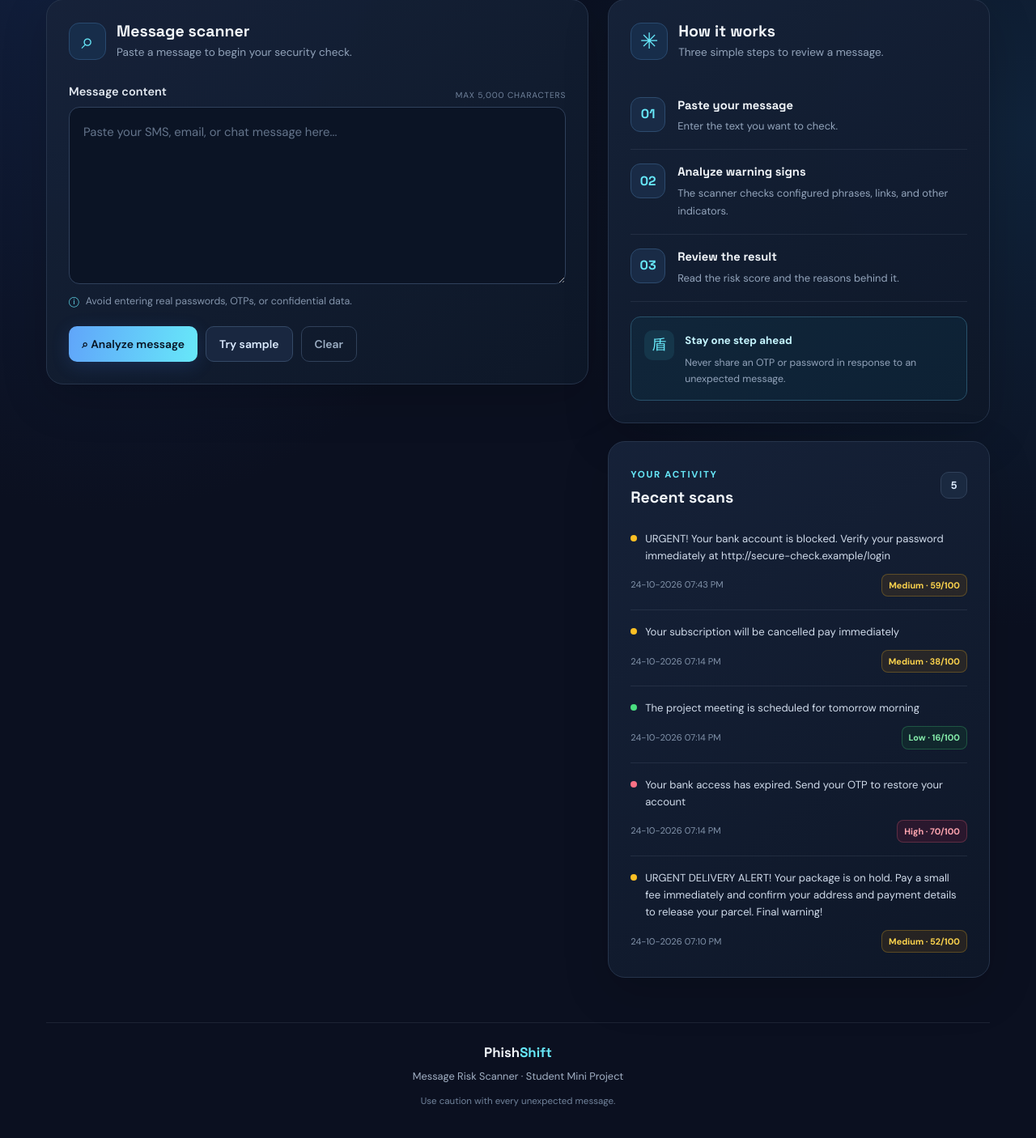
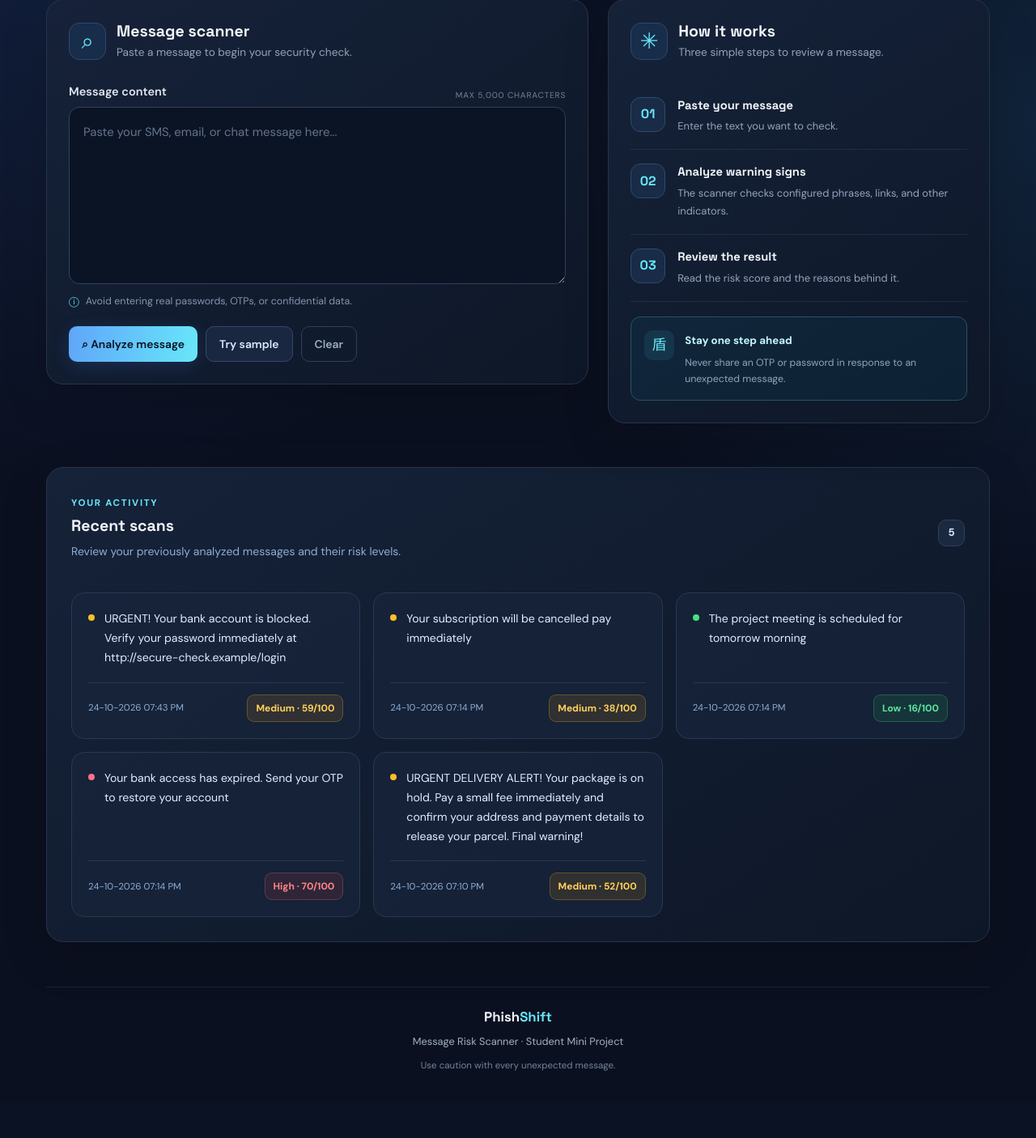
Before and after one commit to Arun-227/PhishShift-Message-Risk-Scanner, a Flask app: page / in a window 1280 px wide. Shown: the part 373-1779 px from the top of the page at 81% size. After the commit the page ends 1696 px from the top, so only its background shows below. Run offline with Flask 3, Linux system fonts and the light colour scheme; data comes from the database, SQL or seed files in the repository.

Commit message:
Update index.html

```diff
--- a/templates/index.html
+++ b/templates/index.html
@@ -5,7 +5,6 @@
     <meta charset="UTF-8">
     <meta name="viewport" content="width=device-width, initial-scale=1.0">
     <meta name="theme-color" content="#0b1020">
-
     <title>PhishShift | Message Risk Scanner</title>
 
     <link
@@ -16,6 +15,123 @@
         rel="stylesheet"
         href="{{ url_for('static', filename='style.css') }}"
     >
+    <style>
+        /* Full-width recent scans */
+        .full-width-history {
+            width: 100%;
+            max-width: none;
+            margin-top: 32px;
+            padding: 30px;
+            box-sizing: border-box;
+        }
+
+        .history-description {
+            color: #8faed5;
+            margin-top: 8px;
+            font-size: 14px;
+        }
+
+        .history-grid {
+            display: grid;
+            grid-template-columns: repeat(3, minmax(0, 1fr));
+            gap: 16px;
+            margin-top: 24px;
+        }
+
+        .full-width-history .history-row {
+            display: flex;
+            flex-direction: column;
+            justify-content: space-between;
+            gap: 18px;
+            min-width: 0;
+            padding: 20px;
+            border: 1px solid #283953;
+            border-radius: 16px;
+            background: rgba(24, 38, 61, 0.65);
+            transition: border-color 0.2s, transform 0.2s;
+        }
+
+        .full-width-history .history-row:hover {
+            border-color: #38bdf8;
+            transform: translateY(-3px);
+        }
+
+        .full-width-history .history-message {
+            display: flex;
+            align-items: flex-start;
+            gap: 12px;
+        }
+
+        .full-width-history .history-message p {
+            margin: 0;
+            color: #e3edff;
+            line-height: 1.7;
+            overflow-wrap: anywhere;
+        }
+
+        .full-width-history .history-meta {
+            display: flex;
+            flex-wrap: wrap;
+            justify-content: space-between;
+            align-items: center;
+            gap: 10px;
+            padding-top: 14px;
+            border-top: 1px solid #283953;
+        }
+
+        .full-width-history .history-meta small {
+            color: #8faed5;
+        }
+
+        .full-width-history .history-badge {
+            display: inline-block;
+            padding: 7px 10px;
+            border-radius: 9px;
+            font-size: 12px;
+            font-weight: 700;
+            white-space: nowrap;
+        }
+
+        .full-width-history .history-badge.risk-high {
+            color: #ff8585;
+            background: rgba(239, 68, 68, 0.12);
+        }
+
+        .full-width-history .history-badge.risk-medium {
+            color: #ffd15c;
+            background: rgba(245, 158, 11, 0.12);
+        }
+
+        .full-width-history .history-badge.risk-low {
+            color: #5ee6a0;
+            background: rgba(34, 197, 94, 0.12);
+        }
+
+        .full-width-history .empty-history {
+            margin-top: 20px;
+            padding: 30px;
+            text-align: center;
+            border: 1px dashed #344761;
+            border-radius: 14px;
+            color: #9db3d2;
+        }
+
+        @media (max-width: 1000px) {
+            .history-grid {
+                grid-template-columns: repeat(2, minmax(0, 1fr));
+            }
+        }
+
+        @media (max-width: 600px) {
+            .full-width-history {
+                padding: 20px;
+            }
+
+            .history-grid {
+                grid-template-columns: 1fr;
+            }
+        }
+    </style>
 </head>
 
 <body>
@@ -34,6 +150,8 @@
 </nav>
 
 <main class="container main-container">
+
+    <!-- HERO SECTION -->
     <section class="hero-section">
         <div class="hero-tag">
             <span class="hero-tag-dot"></span>
@@ -51,9 +169,13 @@
         </p>
     </section>
 
+    <!-- MAIN TWO-COLUMN SECTION -->
     <div class="row g-4 align-items-start">
+
+        <!-- MESSAGE SCANNER -->
         <div class="col-lg-7">
             <section class="panel scanner-panel">
+
                 <div class="section-heading">
                     <div class="heading-icon">⌕</div>
                     <div>
@@ -67,7 +189,9 @@
                         <label for="message" class="form-label">
                             Message content
                         </label>
-                        <span class="input-hint">MAX 5,000 CHARACTERS</span>
+                        <span class="input-hint">
+                            MAX 5,000 CHARACTERS
+                        </span>
                     </div>
 
                     <textarea
@@ -108,8 +232,10 @@
                     </div>
                 </form>
 
+                <!-- SCAN RESULT -->
                 {% if result %}
                 <div class="result-card mt-4">
+
                     <div class="result-top">
                         <div>
                             <span class="eyebrow">SCAN COMPLETE</span>
@@ -140,7 +266,9 @@
                             {% else %}
                                 score-low
                             {% endif %}">
-                            <div class="score-number">{{ result.score }}</div>
+                            <div class="score-number">
+                                {{ result.score }}
+                            </div>
                             <div class="score-out-of">OUT OF 100</div>
                         </div>
 
@@ -233,13 +361,17 @@
                         Verify suspicious requests using the official website
                         or contact details you already trust.
                     </div>
+
                 </div>
                 {% endif %}
+
             </section>
         </div>
 
+        <!-- HOW IT WORKS -->
         <div class="col-lg-5">
             <section class="panel guide-panel">
+
                 <div class="section-heading">
                     <div class="heading-icon">✳</div>
                     <div>
@@ -260,8 +392,10 @@
                     <div class="step-number">02</div>
                     <div>
                         <h3>Analyze warning signs</h3>
-                        <p>The scanner checks configured phrases, links,
-                           and other indicators.</p>
+                        <p>
+                            The scanner checks configured phrases, links,
+                            and other indicators.
+                        </p>
                     </div>
                 </div>
 
@@ -269,7 +403,9 @@
                     <div class="step-number">03</div>
                     <div>
                         <h3>Review the result</h3>
-                        <p>Read the risk score and the reasons behind it.</p>
+                        <p>
+                            Read the risk score and the reasons behind it.
+                        </p>
                     </div>
                 </div>
 
@@ -277,26 +413,39 @@
                     <div class="tip-icon">盾</div>
                     <div>
                         <strong>Stay one step ahead</strong>
-                        <p>Never share an OTP or password in response to
-                           an unexpected message.</p>
+                        <p>
+                            Never share an OTP or password in response to
+                            an unexpected message.
+                        </p>
                     </div>
                 </div>
+
             </section>
+        </div>
+    </div>
 
-            <section class="panel history-panel">
+    <!-- FULL-WIDTH RECENT SCANS -->
+    <section class="panel history-panel full-width-history">
+
         <div class="history-heading">
             <div>
                 <span class="eyebrow">YOUR ACTIVITY</span>
                 <h2>Recent scans</h2>
+                <p class="history-description">
+                    Review your previously analyzed messages and their risk levels.
+                </p>
             </div>
+
             <span class="history-count">
                 {% if history %}{{ history|length }}{% else %}0{% endif %}
             </span>
         </div>
 
         {% if history %}
+        <div class="history-grid">
             {% for item in history %}
-                    <div class="history-row">
+            <article class="history-row">
+
                 <div class="history-message">
                     <span class="history-dot
                         {% if item.score >= 65 %}
@@ -305,12 +454,15 @@
                             dot-medium
                         {% else %}
                             dot-low
-                                {% endif %}"></span>
+                        {% endif %}">
+                    </span>
+
                     <p>{{ item.message_preview }}</p>
                 </div>
 
                 <div class="history-meta">
                     <small>{{ item.scanned_at }}</small>
+
                     <span class="history-badge
                         {% if item.score >= 65 %}
                             risk-high
@@ -322,8 +474,11 @@
                         {{ item.risk }} · {{ item.score }}/100
                     </span>
                 </div>
+
+            </article>
+            {% endfor %}
         </div>
-                    {% endfor %}
+
         {% else %}
         <div class="empty-history">
             <div class="empty-history-icon">◷</div>
@@ -331,15 +486,16 @@
             <p>Your recent scan activity will appear here.</p>
         </div>
         {% endif %}
+
     </section>
-        </div>
-    </div>
 
+    <!-- FOOTER -->
     <footer class="app-footer">
         <div class="footer-brand">Phish<span>Shift</span></div>
         <p>Message Risk Scanner · Student Mini Project</p>
         <small>Use caution with every unexpected message.</small>
     </footer>
+
 </main>
 
 <script>
@@ -348,6 +504,7 @@ function loadSample() {
         "URGENT! Your bank account is blocked. " +
         "Verify your password immediately at " +
         "http://secure-check.example/login";
+
     document.getElementById("message").focus();
 }
 
@@ -356,5 +513,6 @@ function clearMessage() {
     document.getElementById("message").focus();
 }
 </script>
+
 </body>
 </html>
```
Lines whose indentation alone changed are shown as unchanged.
